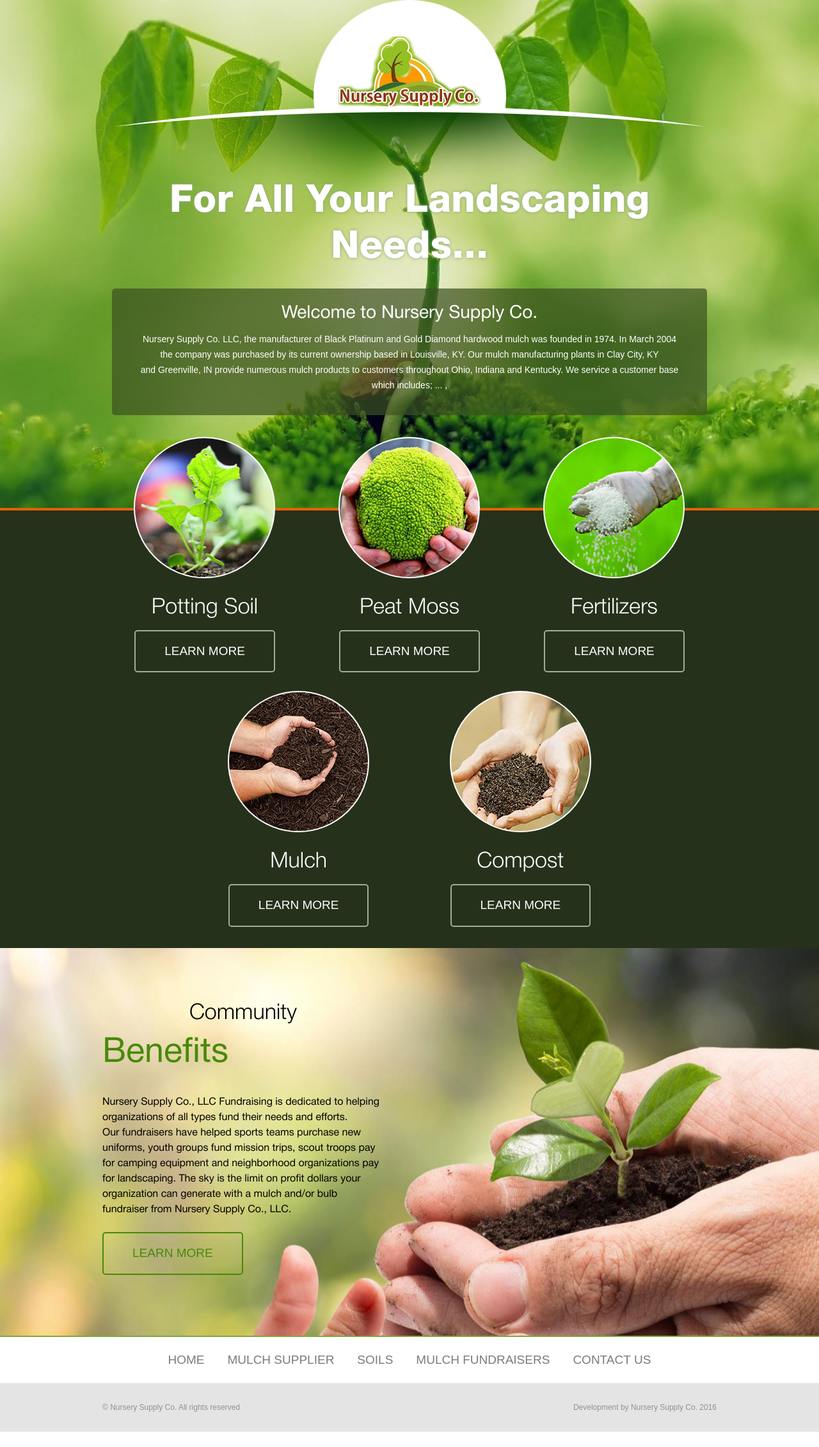
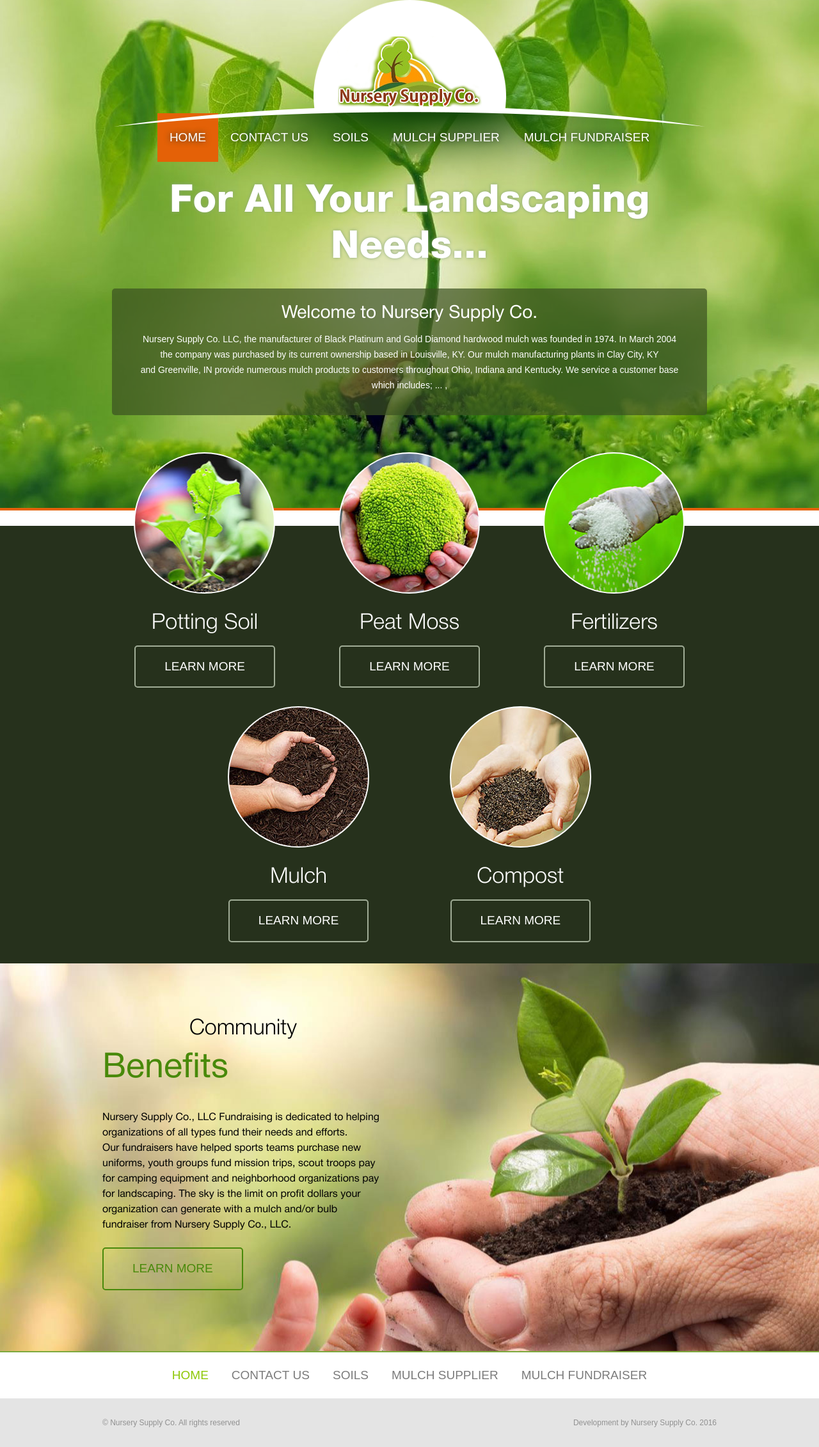
Before and after one commit to MarinaGoretskaya/Nursery-Angular, an Angular app: page / in a window 1280 px wide. Shown: the whole page at 64% size. Before the commit the page ends 2238 px from the top, so only its background shows below. Built offline with nearby package versions, Linux system fonts and the light colour scheme; a small style sheet from the web is missing.

Commit message:
edit
edit

```diff
--- a/src/app/app-routing.module.ts
+++ b/src/app/app-routing.module.ts
@@ -1,14 +1,29 @@
 import { NgModule } from '@angular/core';
 import { Routes, RouterModule } from '@angular/router';
 
-const routes: Routes = [
-  { path: '', loadChildren: './home-module/home.module#HomeModule' },
-  { path: 'contact-us', loadChildren: './contact-us-module/contact-us.module#ContactUsModule' },
-  { path: 'soils', loadChildren: './soils-module/soils.module#SoilsModule' },
-  { path: 'mulch-supplier', loadChildren: './mulch-supplier-module/mulch-supplier.module#MulchSupplierModule' },
-  { path: 'mulch-fundraiser', loadChildren: './mulch-fundraisers-module/mulch-fundraisers.module#MulchFundraisersModule' }
+export const routes: Routes = [
+  {
+    path: '',
+    loadChildren: './home-module/home.module#HomeModule',
+    data: {title: 'Home'}
+  },
+  { path: 'contact-us',
+    loadChildren: './contact-us-module/contact-us.module#ContactUsModule',
+    data: {title: 'Contact\u00A0us'}
+  },
+  { path: 'soils',
+    loadChildren: './soils-module/soils.module#SoilsModule',
+    data: {title: 'Soils'}
+  },
+  { path: 'mulch-supplier',
+    loadChildren: './mulch-supplier-module/mulch-supplier.module#MulchSupplierModule',
+    data: {title: 'Mulch\u00A0supplier'}
+  },
+  { path: 'mulch-fundraiser',
+    loadChildren: './mulch-fundraisers-module/mulch-fundraisers.module#MulchFundraisersModule',
+    data: {title: 'Mulch\u00A0fundraiser'}
+  }
 ];
-export default routes;
 
 @NgModule({
   imports: [RouterModule.forRoot(routes)],
--- a/src/app/app.component.html
+++ b/src/app/app.component.html
@@ -1,3 +1,3 @@
-<header-component></header-component>
+<app-header-component></app-header-component>
 <router-outlet></router-outlet>
-<footer-component></footer-component>
+<app-footer-component></app-footer-component>
--- a/src/app/common-components-module/footer-component/footer-component.component.css
+++ b/src/app/common-components-module/footer-component/footer-component.component.css
@@ -13,10 +13,9 @@
   color: #7b7b7b !important;
   padding: 10px 18px !important;
 }
-.nav-buttom .active, .nav-buttom a:hover {
+.nav-buttom a.active, .nav-buttom a:hover {
   color: #8dc705 !important;
 }
-
 .footer-buttom {
   background-color: #e4e4e4;
   color: #919191;
--- a/src/app/common-components-module/footer-component/footer-component.component.html
+++ b/src/app/common-components-module/footer-component/footer-component.component.html
@@ -1,11 +1,14 @@
 <div class="nav-buttom">
   <div class="container">
     <nav class="nav justify-content-center">
-      <a class="nav-link" routerLink="">Home</a>
-      <a class="nav-link" routerLink="mulch-suppliers">Mulch&nbsp;Supplier</a>
-      <a class="nav-link" routerLink="soils">Soils</a>
-      <a class="nav-link" routerLink="mulch-fundraisers">Mulch&nbsp;Fundraisers</a>
-      <a class="nav-link" routerLink="contact us">Contact&nbsp;Us</a>
+      <a *ngFor="let item of routes"
+            class="nav-link"
+            [routerLink]="item.path"
+            routerLinkActive="active"
+            [routerLinkActiveOptions]="{exact:true}">
+            {{ item.data.title }}
+          </a>
+
     </nav>
   </div>
 </div>
--- a/src/app/common-components-module/footer-component/footer-component.component.ts
+++ b/src/app/common-components-module/footer-component/footer-component.component.ts
@@ -1,15 +1,19 @@
 import { Component, OnInit } from '@angular/core';
+import { routes } from 'src/app/app-routing.module';
 
 @Component({
-  selector: 'footer-component',
+  selector: 'app-footer-component',
   templateUrl: './footer-component.component.html',
   styleUrls: ['./footer-component.component.css']
 })
 export class FooterComponentComponent implements OnInit {
 
+  readonly routes = routes;
+
   constructor() { }
 
   ngOnInit() {
+    console.log(this.routes);
   }
 
 }
--- a/src/app/common-components-module/header-component/header-component.component.css
+++ b/src/app/common-components-module/header-component/header-component.component.css
@@ -58,7 +58,7 @@
   justify-content: center;
   color: white;
   padding: 0;
-  top: 41px;
+  top: 40px;
   margin-bottom: 110px;
   position: relative;
 }
@@ -89,7 +89,6 @@
 .navbar-collapse .nav-link {
   text-shadow: none;
 }
-.navbar .nav-link:active,
 .navbar .nav-link:hover {
   background-color: #e46107;
   color: white;
@@ -100,13 +99,16 @@
  /* margin-top: -100px;*/
 }
 
+.navbar .nav-link-active {
+  background-color: #e46107;
+  color: white;
+}
 
 .section-top h3 {
   margin-bottom: 20px;
   font-weight: 300;
   font-size: 34px;
 }
-
 
 
 /*Media*/
--- a/src/app/common-components-module/header-component/header-component.component.html
+++ b/src/app/common-components-module/header-component/header-component.component.html
@@ -18,25 +18,14 @@
         </button>
         <div class="collapse navbar-collapse" id="navbarTogglerDemo01">
           <ul class="navbar-nav mr-auto mt-2 justify-content-center d-flex">
+            <li class="nav-item" *ngFor="let item of routes">
+             <a class="nav-link" [routerLinkActiveOptions]="{exact:true}"
+                 [routerLink]="item.path"
+                 routerLinkActive="nav-link-active">
+                {{ item.data.title }}
+              </a>
+            </li>
 
-            <li class="nav-item" *ngFor="let item of routes">{{item}}<a class="nav-link" routerLink="/">Home</a></li>
-
-
-            <!--<li class="nav-item">-->
-              <!--<a class="nav-link" routerLink="/">Home</a>-->
-            <!--</li>-->
-            <!--<li class="nav-item">-->
-              <!--<a class="nav-link" routerLink="/mulch-supplier">Mulch&nbsp;Supplier</a>-->
-            <!--</li>-->
-            <!--<li class="nav-item">-->
-              <!--<a class="nav-link" routerLink="/soils">Soils</a>-->
-            <!--</li>-->
-            <!--<li class="nav-item">-->
-              <!--<a class="nav-link" routerLink="/mulch-fundraiser">Mulch&nbsp;Fundraisers</a>-->
-            <!--</li>-->
-            <!--<li class="nav-item">-->
-              <!--<a class="nav-link" routerLink="/contact-us">Contact&nbsp;Us</a>-->
-            <!--</li>-->
           </ul>
         </div>
       </nav>
@@ -44,3 +33,5 @@
     </div>
   </div>
 </div>
+
+<div class="test"><p *ngIf="currentUrl != 'soils'">Hello world!</p></div>
--- a/src/app/common-components-module/header-component/header-component.component.ts
+++ b/src/app/common-components-module/header-component/header-component.component.ts
@@ -1,17 +1,29 @@
-import { Component, OnInit } from '@angular/core';
+import { Component, OnInit, OnChanges, SimpleChange, SimpleChanges } from '@angular/core';
 import { routes } from './../../app-routing.module';
-
+import { Router, RouterEvent } from '@angular/router';
 
 @Component({
-  selector: 'header-component',
+  selector: 'app-header-component',
   templateUrl: './header-component.component.html',
   styleUrls: ['./header-component.component.css']
 })
-export class HeaderComponentComponent implements OnInit {
 
-  constructor() { }
+export class HeaderComponentComponent implements OnInit, OnChanges {
+
+  readonly routes = routes;
+  public currentUrl: string;
+
+  constructor(private router: Router) { }
 
   ngOnInit() {
+    // console.log(this.routes);
+    // console.log(this.router.url);
+    this.router.events.subscribe((val: RouterEvent) => {
+      console.log(val.url);
+      this.currentUrl = val.url;
+    });
   }
-
+  ngOnChanges(changes: SimpleChanges) {
+    console.log (changes);
+  }
 }
--- a/src/app/home-module/components/home.component.ts
+++ b/src/app/home-module/components/home.component.ts
@@ -1,7 +1,7 @@
-import { Component } from "@angular/core";
+import { Component } from '@angular/core';
 
 @Component({
-  selector: 'home-component',
+  selector: 'app-home-component',
   templateUrl: './home.component.html'
 })
-export class HomeComponent {}
+export class HomeComponent { }
--- a/src/app/home-module/home.module.ts
+++ b/src/app/home-module/home.module.ts
@@ -5,7 +5,7 @@ import { HomeRoutingModule } from './home.routing.module';
 import { HomeComponent } from './components/home.component';
 import { MainBottomComponent } from './components/main-bottom-component/main-bottom.component';
 import { MainMiddleComponent } from './components/main-middle-component/main-middle.component';
-import {MyHomeComponent} from "./components/my-home-component/my-home-component";
+import {MyHomeComponent} from './components/my-home-component/my-home-component';
 
 @NgModule({
   imports: [HomeRoutingModule],
--- a/src/app/home-module/home.routing.module.ts
+++ b/src/app/home-module/home.routing.module.ts
@@ -1,7 +1,7 @@
 import { NgModule } from '@angular/core';
 import { Routes, RouterModule } from '@angular/router';
 import { HomeComponent } from './components/home.component';
-import {MyHomeComponent} from "./components/my-home-component/my-home-component";
+import {MyHomeComponent} from './components/my-home-component/my-home-component';
 
 const routes: Routes = [
   { path: '', component: HomeComponent },
```
Also changed, not shown: src/app/app.module.ts (+7 -7 lines).
